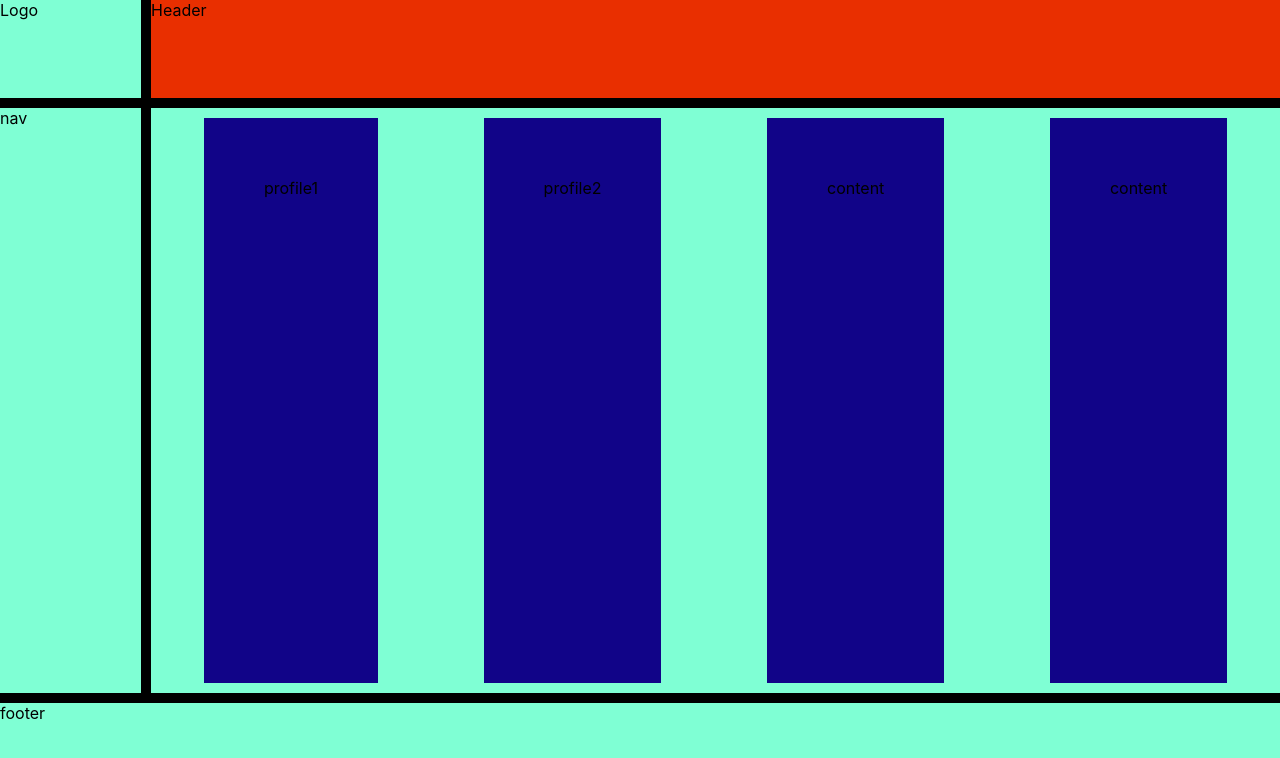
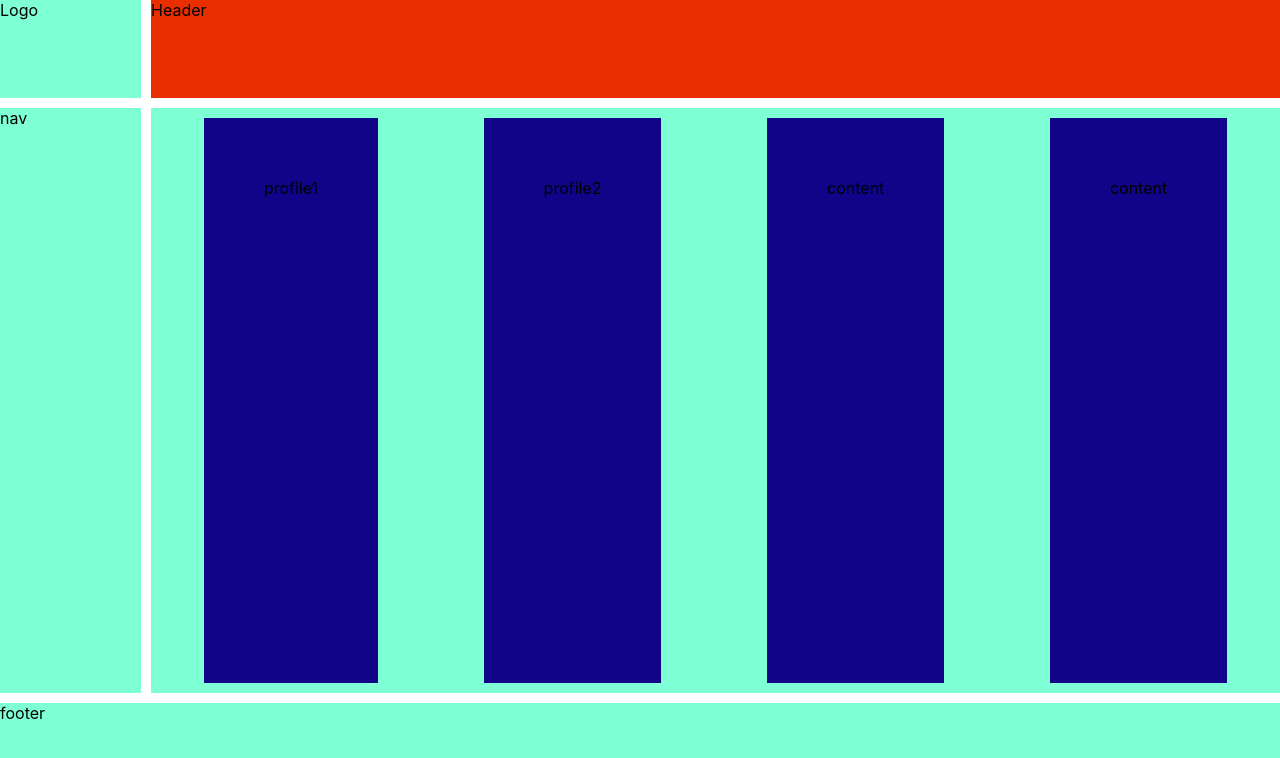
Before and after one commit to Bulletnations/HCI-project, a React (Create React App) app: page / in a window 1280 px wide. Shown: the top 758 px of the page. Built offline with nearby package versions, Linux system fonts and the light colour scheme.

Commit message:
background

```diff
--- a/src/App.css
+++ b/src/App.css
@@ -1,5 +1,5 @@
 .container{
-  background-color: black;
+  background-color: rgb(255, 255, 255);
   height: 100vh;
   width: 100vw;
   display:grid;
```
